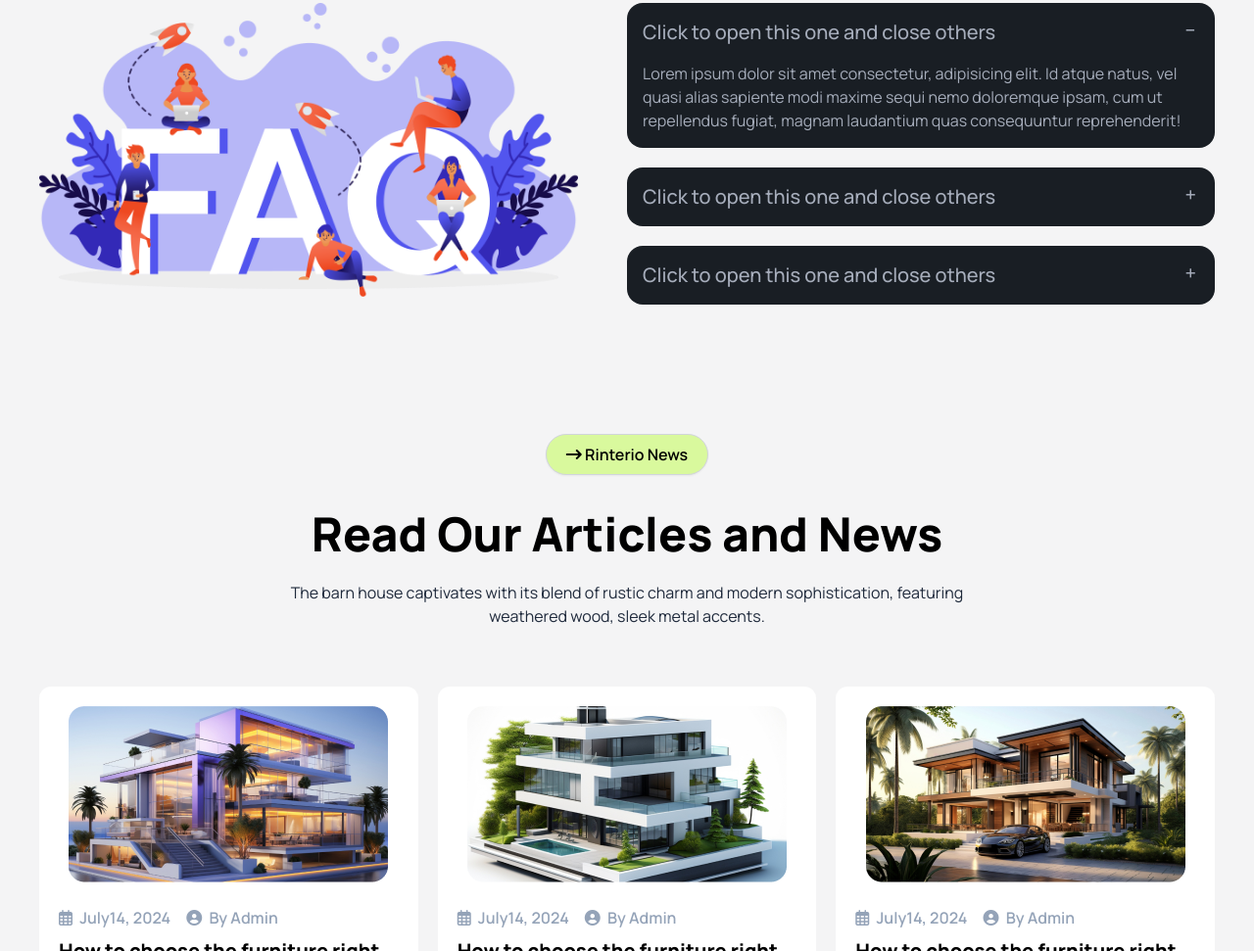
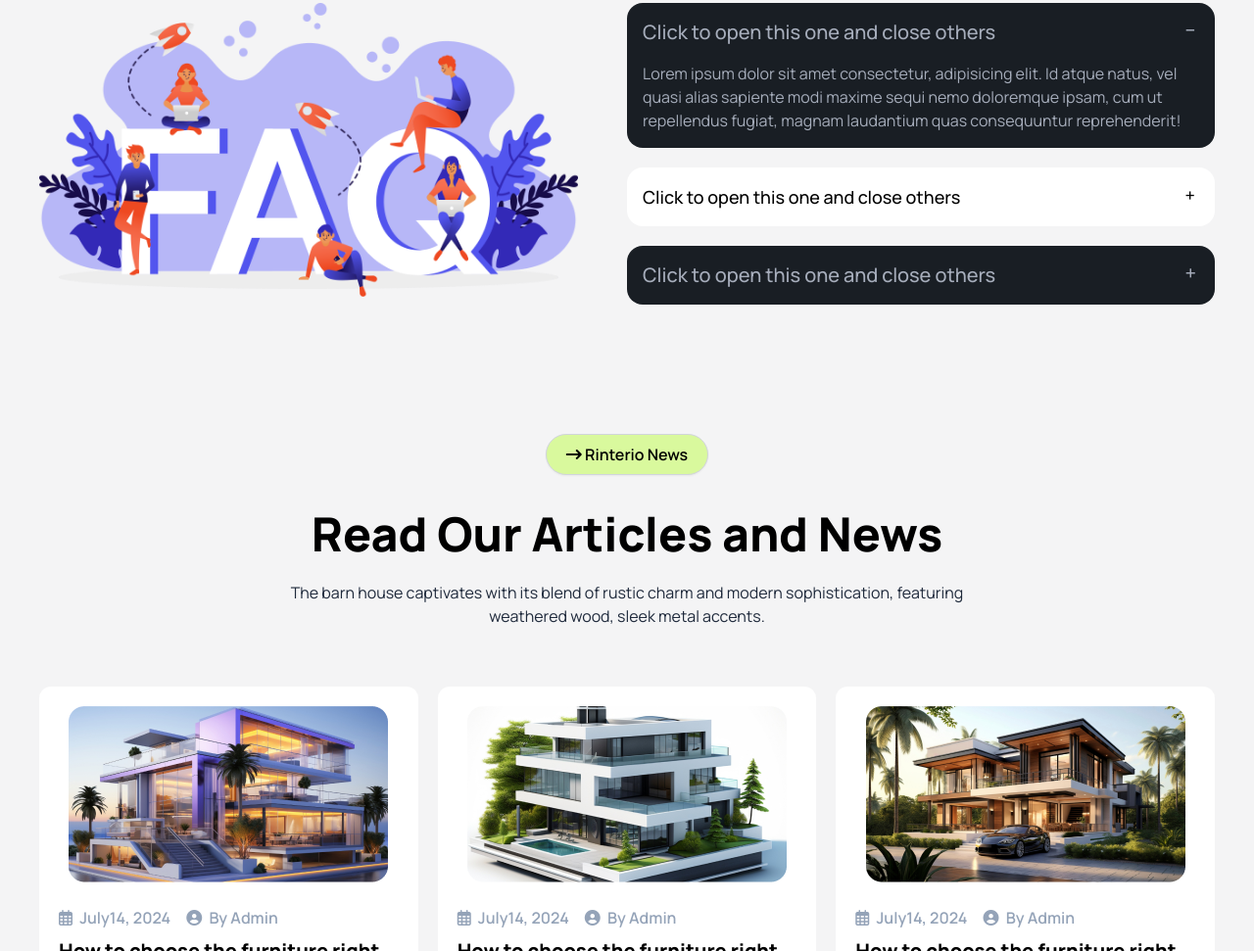
Before and after one commit to jahidulkanchan/Assignment-03, a plain HTML site: page index.html in a window 1280 px wide. Shown: the part 3359-4330 px from the top of the page at 98% size. Drawn offline with nearby package versions, Linux system fonts and the light colour scheme.

Commit message:
Faq bug fix  part complete

```diff
--- a/index.html
+++ b/index.html
@@ -475,10 +475,10 @@
                         <p>Lorem ipsum dolor sit amet consectetur, adipisicing elit. Id atque natus, vel quasi alias sapiente modi maxime sequi nemo doloremque ipsam, cum ut repellendus fugiat, magnam laudantium quas consequuntur reprehenderit!</p>
                       </div>
                     </div>
-                    <div class="collapse collapse-plus bg-base-200">
+                    <div class="collapse collapse-plus">
                       <input type="radio" name="my-accordion-3" />
-                      <div class="collapse-title text-xl font-medium">Click to open this one and close others</div>
-                      <div class="collapse-content">
+                      <div class="collapse-title text-lg bg-white text-black font-medium">Click to open this one and close others</div>
+                      <div class="collapse-content bg-white">
                         <p class="min-h-20">hello</p>
                       </div>
                     </div>
```
